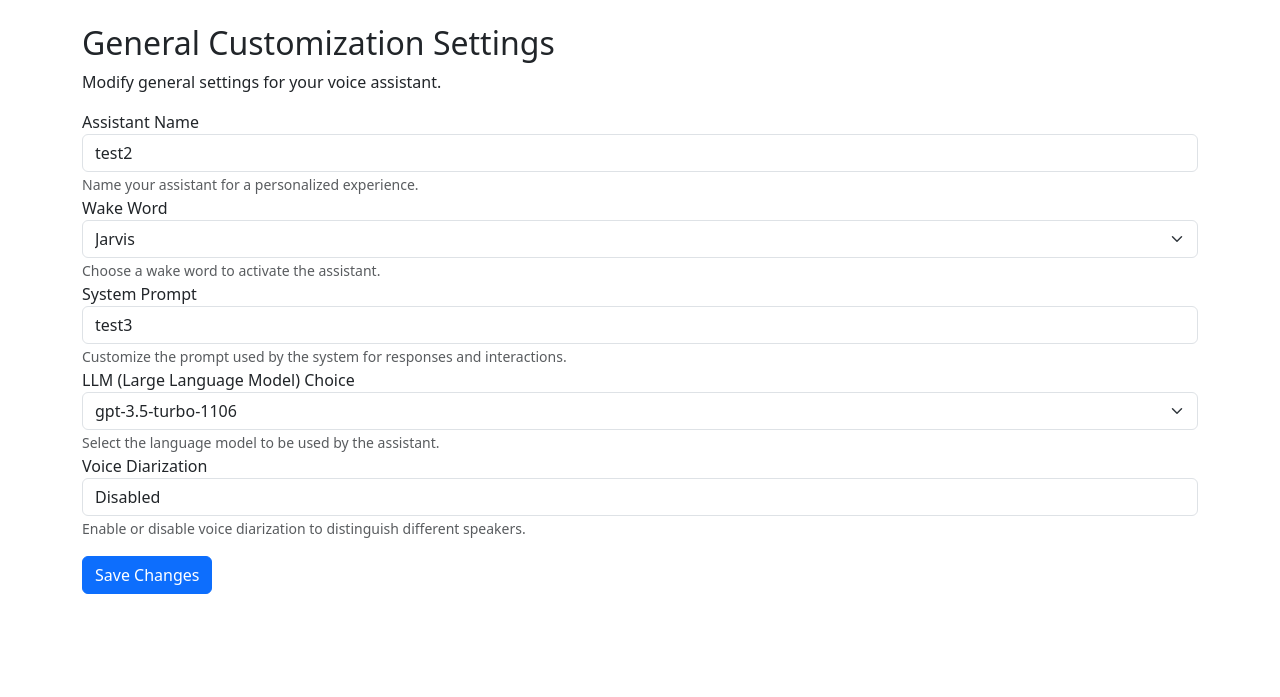
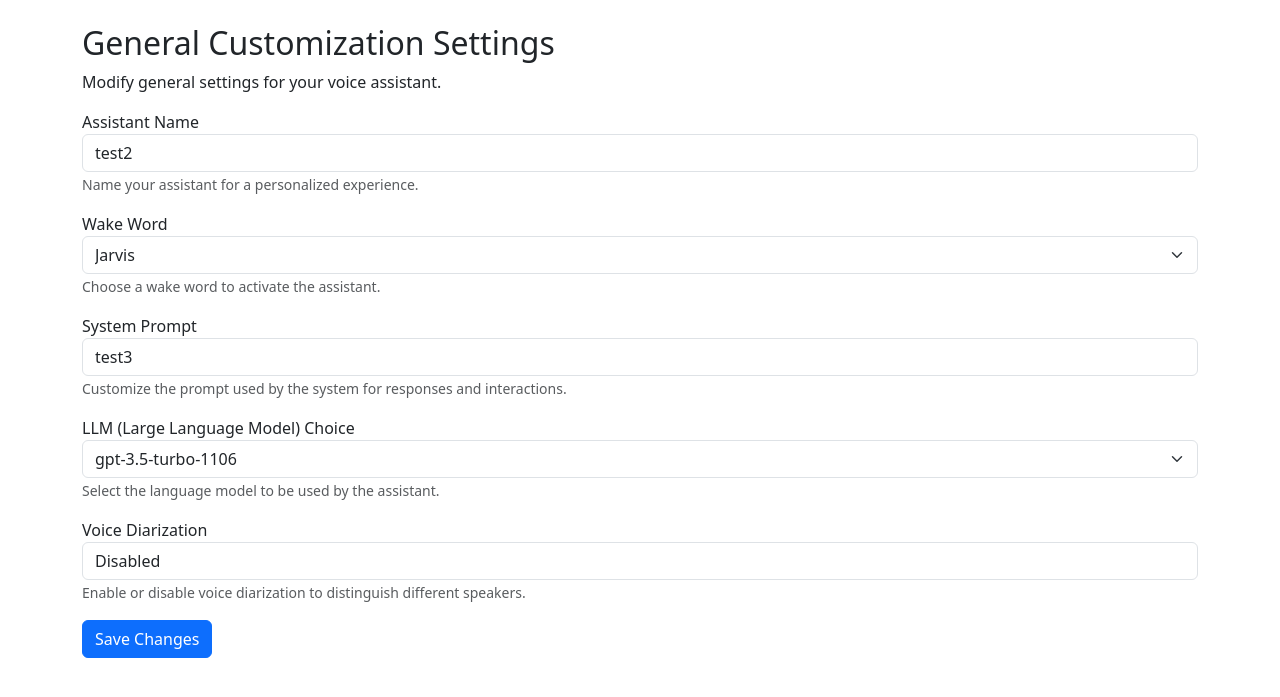
Before and after one commit to XenioxYT/jarvis-setup, a Django app: page /general-customization/ in a window 1280 px wide. Shown: the part 56-753 px from the top of the page. Run offline with Django 5.2, Linux system fonts and the light colour scheme; data comes from the database, SQL or seed files in the repository.

Commit message:
Update form-group margins in general_customization.html

```diff
--- a/jarvisSetup/webserver/templates/general_customization.html
+++ b/jarvisSetup/webserver/templates/general_customization.html
@@ -65,7 +65,7 @@
             </div>
 
             <!-- Wake Word -->
-            <div class="form-group">
+            <div class="form-group mt-3">
                 <label for="wakeWord">Wake Word</label>
                 <select class="form-select" name="wake_word" id="wakeWord">
                     <option value="hey google" {% if settings.wake_word == 'hey google' %}selected{% endif %}>Hey Google</option>
@@ -79,14 +79,14 @@
             </div>
 
             <!-- System Prompt -->
-            <div class="form-group">
+            <div class="form-group mt-3">
                 <label for="systemPrompt">System Prompt</label>
                 <input type="text" class="form-control" name="system_prompt" id="systemPrompt" placeholder="Enter System Prompt" value="{{ settings.system_prompt }}">
                 <small class="form-text text-muted">Customize the prompt used by the system for responses and interactions.</small>
             </div>
 
             <!-- LLM Model Choice -->
-            <div class="form-group">
+            <div class="form-group mt-3">
                 <label for="llmModel">LLM (Large Language Model) Choice</label>
                 <select class="form-select" name="llm_model" id="llmModel">
                     <option value="gpt-3.5-turbo-1106" {% if settings.llm_model == 'gpt-3.5-turbo-1106' %}selected{% endif %}>gpt-3.5-turbo-1106</option>
@@ -96,7 +96,7 @@
             </div>
 
             <!-- Voice Diarization -->
-            <div class="form-group">
+            <div class="form-group mt-3">
                 <label for="voiceDiarization">Voice Diarization</label>
                 <select class="form-control" name="voice_diarization" id="voiceDiarization">
                     <option value="enabled" {% if settings.voice_diarization == 'enabled' %}selected{% endif %}>Enabled</option>
```
